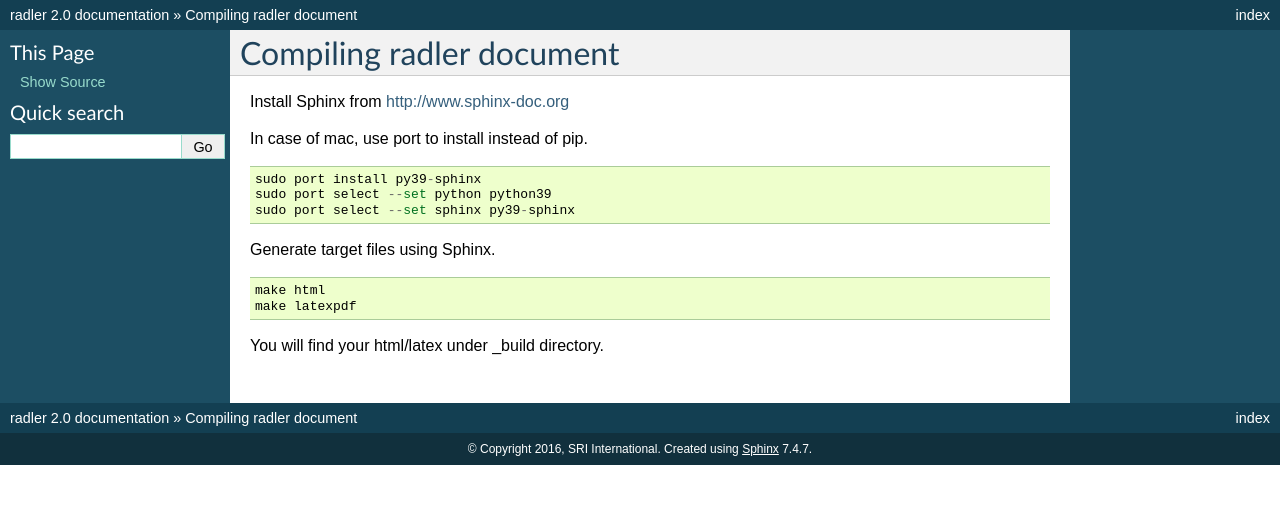
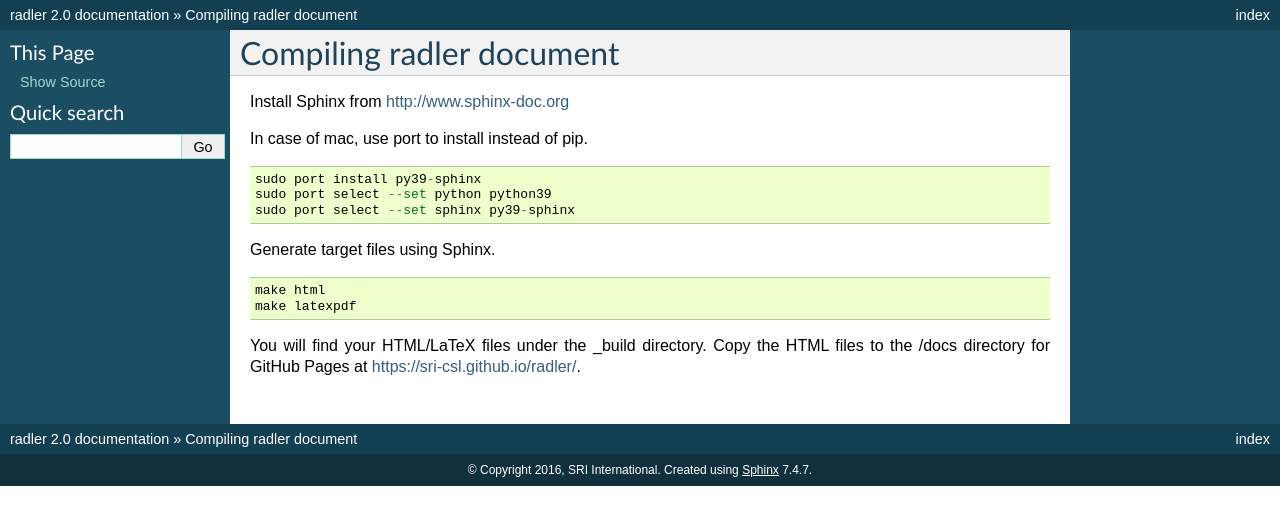
Before and after one commit to SRI-CSL/radler, a Sphinx documentation site: the page built from doc/README.rst, in a window 1280 px wide. Shown: the top 525 px of the page. Built offline with Sphinx 7.4.7, drawn with Linux system fonts in a browser that asks for light colours.

Commit message:
Update README.rst

```diff
--- a/doc/README.rst
+++ b/doc/README.rst
@@ -19,4 +19,4 @@ Generate target files using Sphinx.
     make html
     make latexpdf
 
-You will find your html/latex under _build directory.
+You will find your HTML/LaTeX files under the _build directory. Copy the HTML files to the /docs directory for GitHub Pages at https://sri-csl.github.io/radler/.
```
